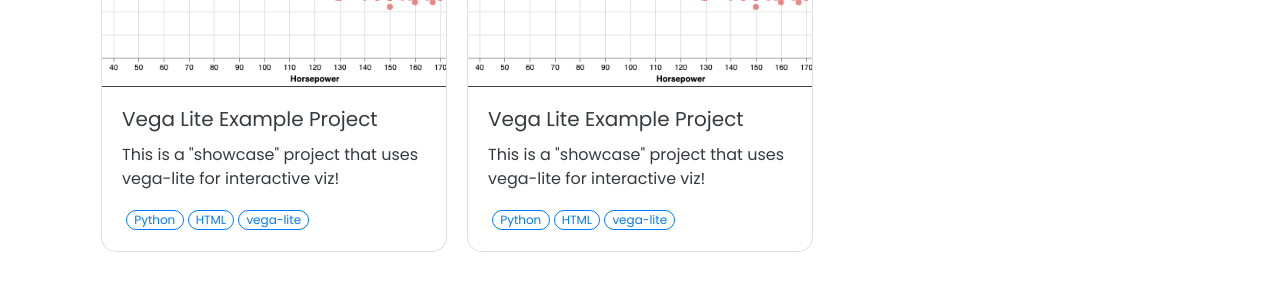
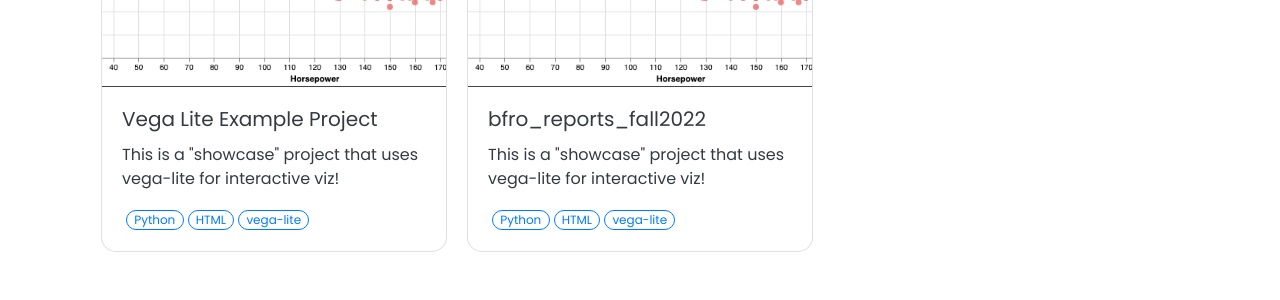
Before and after one commit to divyaj5/divyaj5.github.io, a Jekyll site: the page built from pages/projects.html, in a window 1280 px wide. Shown: the part 340-640 px from the top of the page. Built offline with Jekyll 4.4.1, drawn with Linux system fonts in a browser that asks for light colours; nearby versions of some CDN libraries.

Commit message:
Update bfro_reports_fall2022.md

```diff
--- a/_projects/bfro_reports_fall2022.md
+++ b/_projects/bfro_reports_fall2022.md
@@ -1,5 +1,5 @@
 ---
-name: Vega Lite Example Project
+name: bfro_reports_fall2022
 tools: [Python, HTML, vega-lite]
 image: assets/pngs/cars.png
 description: This is a "showcase" project that uses vega-lite for interactive viz!
```
